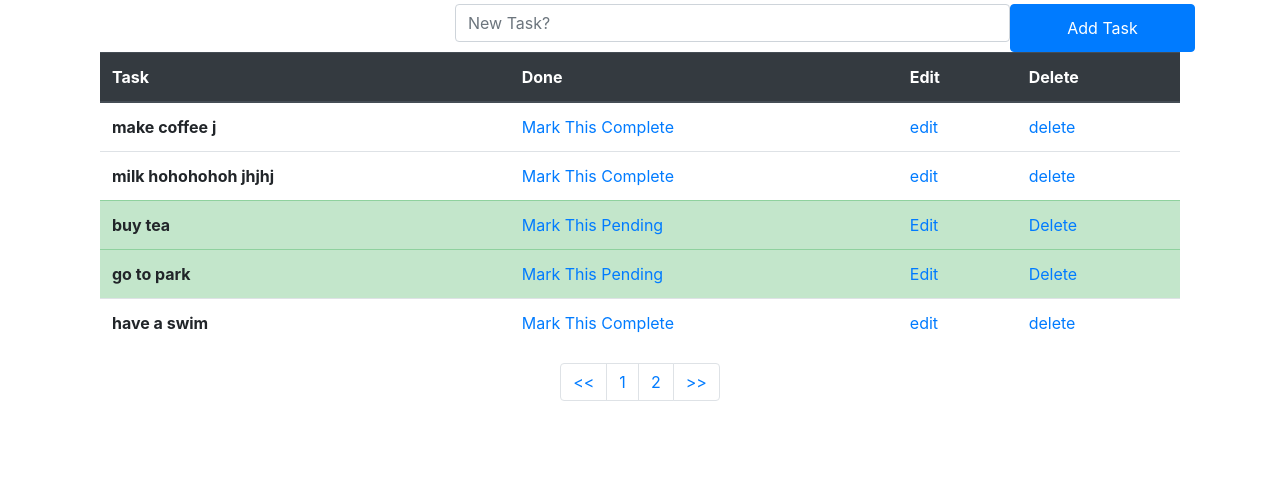
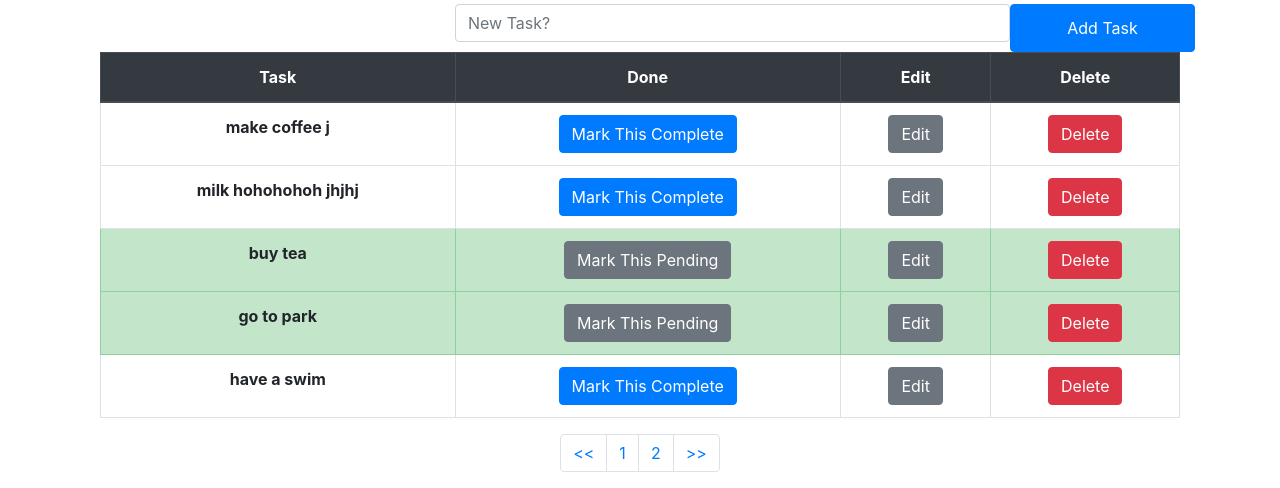
Before and after one commit to ali-nasir-ali/djan_project_03, a Django app: page /Todolist/ in a window 1280 px wide. Shown: the part 346-834 px from the top of the page. Before the commit the page ends 747 px from the top, so only its background shows below. Run offline with Django 3.2, Linux system fonts and the light colour scheme; data comes from the database, SQL or seed files in the repository; both versions use the stored data as it was after the commit; some libraries are stand-ins or nearby versions.

Commit message:
center alied

```diff
--- a/main_app/first_app/templates/todolist.html
+++ b/main_app/first_app/templates/todolist.html
@@ -25,7 +25,7 @@ TO DO LIST
   <button type="submit" class="btn btn-primary col-lg-2">Add Task</button>
  </br></br>
  </form>
-    <table class="table table-hover">
+    <table class="table table-hover table-bordered text-center">
   <thead class="thead-dark">
     <tr>
       <th scope="col">Task</th>
@@ -40,16 +40,16 @@ TO DO LIST
     {% if obj.done %}
         <tr class="table-success">
           <th>{{ obj.task}}</th>
-          <td><a href="{% url 'pending_task' obj.id %}">Mark This Pending</a></td>
-          <td><a href="{% url 'edit_task' obj.id %}">Edit</a></td>
-          <td><a href="{% url 'delete_task' obj.id %}">Delete</a></td>
+          <td><a href="{% url 'pending_task' obj.id %}"><button type="button" class="btn btn-secondary">Mark This Pending</button></a></td>
+          <td><a href="{% url 'edit_task' obj.id %}"><button type="button" class="btn btn-secondary">Edit</button></a></td>
+          <td><a href="{% url 'delete_task' obj.id %}"><button type="button" class="btn btn-danger">Delete</button></a></td>
         </tr>
     {% else %}
         <tr>
           <th>{{ obj.task}}</th>
-          <td><a href="{% url 'complete_task' obj.id %}">Mark This Complete</a></td>
-          <td><a href="{% url 'edit_task' obj.id %}">edit</a></td>
-          <td><a href="{% url 'delete_task' obj.id %}">delete</a></td>
+          <td><a href="{% url 'complete_task' obj.id %}"><button type="button" class="btn btn-primary">Mark This Complete</button></a></td>
+          <td><a href="{% url 'edit_task' obj.id %}"><button type="button" class="btn btn-secondary">Edit</button></a></td>
+          <td><a href="{% url 'delete_task' obj.id %}"><button type="button" class="btn btn-danger">Delete</button></a></td>
         </tr>
     {% endif %}
    {% endfor %}
```
Also changed, not shown: main_app/db.sqlite3.
